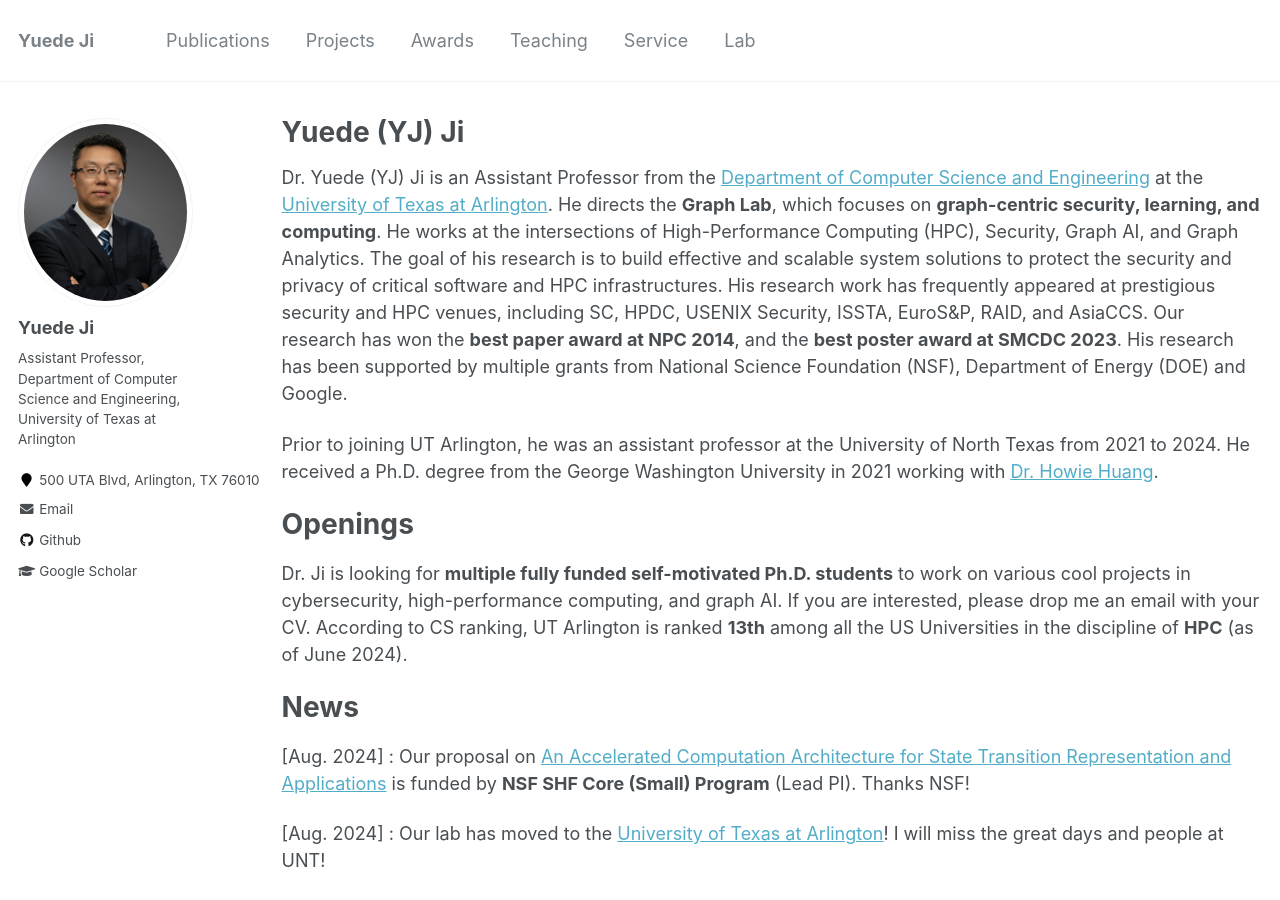
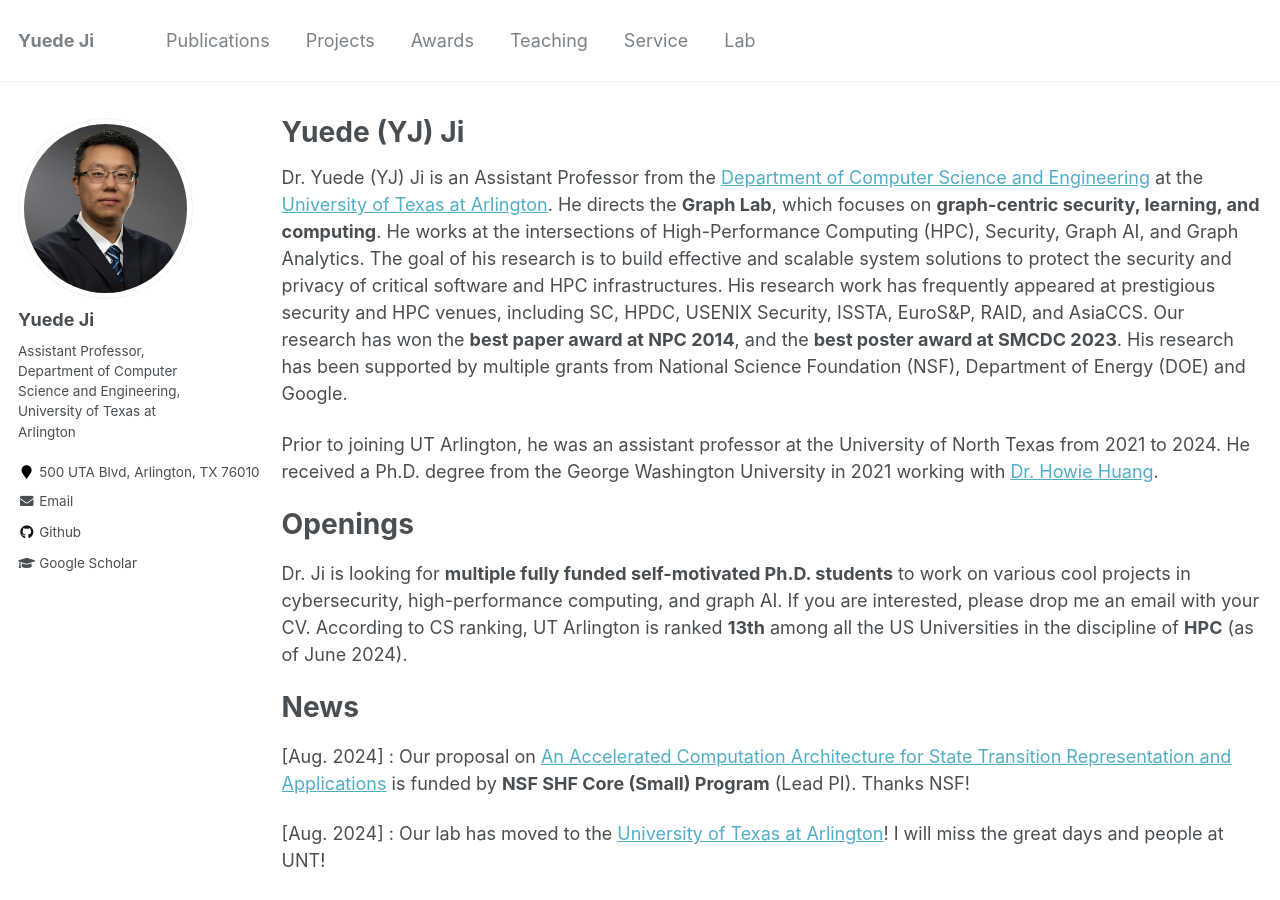
Before and after one commit to yuede/yuede.github.io, a Jekyll site: the page built from _pages/about.md, in a window 1280 px wide and 900 px high. Built offline with Jekyll 4.4.1, drawn with Linux system fonts in a browser that asks for light colours.

Commit message:
update profile image

```diff
--- a/_config.yml
+++ b/_config.yml
@@ -81,7 +81,7 @@ analytics:
 # Site Author
 author:
   name             : "Yuede Ji"
-  avatar           : "profile_formal.png"
+  avatar           : "profile_formal.jpg"
   bio              : "Assistant Professor,\n Department of Computer Science and Engineering,\n University of Texas at Arlington"
   location         : "500 UTA Blvd, Arlington, TX 76010"
   employer         :
```
Also changed, not shown: images/profile_formal.jpg (added), images/profile_formal.png (deleted).
